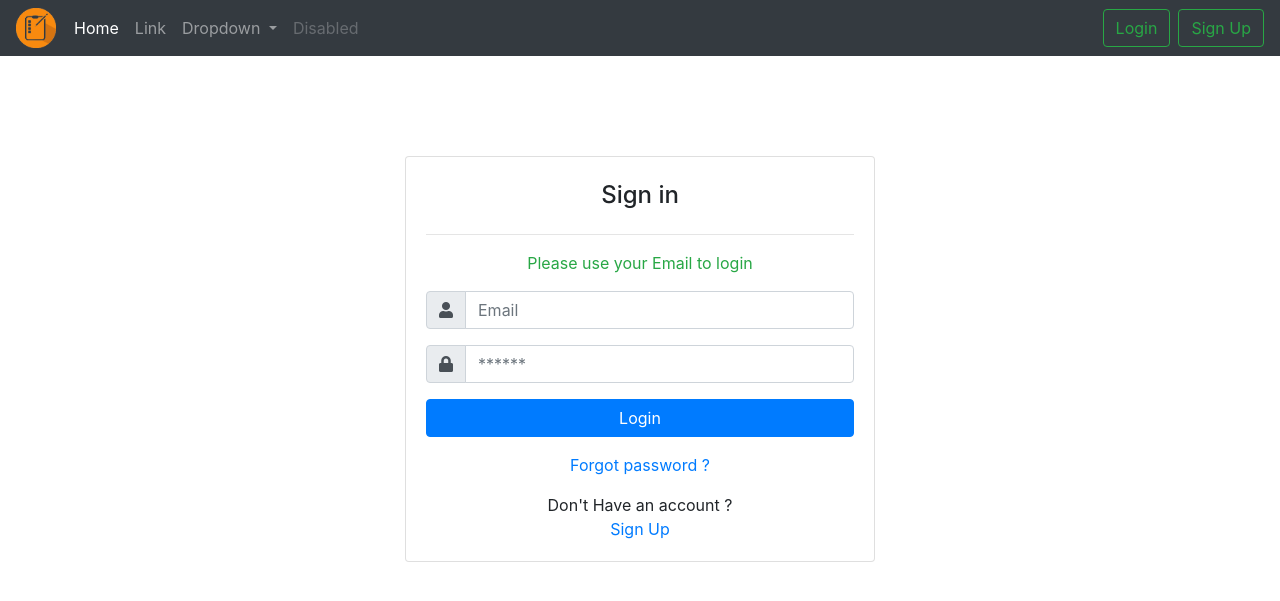
After one commit to Qianhao96/CITS-3403, a Flask app: page /login in a window 1280 px wide. The commit adds this page. Shown: the top 601 px of the page. Run offline with Flask 2, Linux system fonts and the light colour scheme; some libraries are stand-ins or nearby versions.

Commit message:
add login page and fix url between login and sign up page

```diff
--- /dev/null
+++ b/Things need to do.txt
@@ -0,0 +1,2 @@
+Login page
+	- Add background image
--- a/static/app.css
+++ b/static/app.css
@@ -0,0 +1,5 @@
+/*Loging page*/
+#login_form{
+    margin-top: 100px;
+    width: 500px;
+}
--- a/static/app.js
+++ /dev/null
@@ -1,3 +0,0 @@
-function test(text){
-	console.log(text);
-}
--- a/survey.py
+++ b/survey.py
@@ -8,9 +8,14 @@ def index():
 	return render_template('base.html')
 
 
-@app.route("/account_creation")
-def account_creation():
-	return render_template('account_creation.html')
+@app.route("/sign_up")
+def sign_up():
+	return render_template('sign_up.html')
+
+
+@app.route("/login")
+def login():
+	return render_template('login.html')
 
 
 if __name__ == '__main__':
--- a/templates/base.html
+++ b/templates/base.html
@@ -5,6 +5,7 @@
 	<!-- Boostrap, jQuery and Fonts -->
 	<link rel="stylesheet" href="https://stackpath.bootstrapcdn.com/bootstrap/4.3.1/css/bootstrap.min.css" integrity="sha384-ggOyR0iXCbMQv3Xipma34MD+dH/1fQ784/j6cY/iJTQUOhcWr7x9JvoRxT2MZw1T" crossorigin="anonymous">
 	<link rel="stylesheet" href="https://use.fontawesome.com/releases/v5.0.8/css/all.css">
+	<link rel="stylesheet" type="text/css" href="{{url_for('static', filename='app.css')}}">
 	<script src="https://code.jquery.com/jquery-3.3.1.slim.min.js" integrity="sha384-q8i/X+965DzO0rT7abK41JStQIAqVgRVzpbzo5smXKp4YfRvH+8abtTE1Pi6jizo" crossorigin="anonymous"></script>
 	<script src="https://cdnjs.cloudflare.com/ajax/libs/popper.js/1.14.7/umd/popper.min.js" integrity="sha384-UO2eT0CpHqdSJQ6hJty5KVphtPhzWj9WO1clHTMGa3JDZwrnQq4sF86dIHNDz0W1" crossorigin="anonymous"></script>
 	<script src="https://stackpath.bootstrapcdn.com/bootstrap/4.3.1/js/bootstrap.min.js" integrity="sha384-JjSmVgyd0p3pXB1rRibZUAYoIIy6OrQ6VrjIEaFf/nJGzIxFDsf4x0xIM+B07jRM" crossorigin="anonymous"></script>
@@ -14,7 +15,7 @@
 
 <body>
 	<nav class="navbar navbar-dark bg-dark navbar-expand-lg">
-	  <a href="/"> <img src="static/image/general/1.png" style="width: 40px; margin-right: 10px;"></a>
+	  <a href="{{ url_for('index') }}"> <img src="static/image/general/1.png" style="width: 40px; margin-right: 10px;"></a>
 	  <button class="navbar-toggler" type="button" data-toggle="collapse" data-target="#navbarSupportedContent" aria-controls="navbarSupportedContent" aria-expanded="false" aria-label="Toggle navigation">
 	    <span class="navbar-toggler-icon"></span>
 	  </button>
@@ -22,7 +23,7 @@
 	  <div class="collapse navbar-collapse" id="navbarSupportedContent">
 	    <ul class="navbar-nav mr-auto">
 	      <li class="nav-item active">
-	        <a class="nav-link" href="#">Home <span class="sr-only">(current)</span></a>
+	        <a class="nav-link" href="{{ url_for('index') }}">Home <span class="sr-only">(current)</span></a>
 	      </li>
 	      <li class="nav-item">
 	        <a class="nav-link" href="#">Link</a>
@@ -42,10 +43,10 @@
 	        <a class="nav-link disabled" href="#" tabindex="-1" aria-disabled="true">Disabled</a>
 	      </li>
 	    </ul>
-	    <form class="form-inline my-2 my-lg-0">
-	      <input class="form-control mr-sm-2" type="search" placeholder="Search" aria-label="Search">
-	      <button class="btn btn-outline-success my-2 my-sm-0" type="submit">Search</button>
-	    </form>
+	    <div class="form-inline my-2 my-lg-0">
+	      <a class="btn btn-outline-success my-2 my-sm-0" href="{{ url_for('login') }}" >Login</a>
+	      <a class="btn btn-outline-success my-2 my-sm-0 ml-2" href="{{ url_for('sign_up') }}" >Sign Up</a>
+	    </div>
 	  </div>
 	</nav>
 	{% block content %} {% endblock %}
--- /dev/null
+++ b/templates/login.html
@@ -0,0 +1,39 @@
+{% extends 'base.html' %}
+
+{% block content %}
+<div class="container" id="login_form">
+<div class="card">
+<article class="card-body">
+	<h4 class="card-title text-center mb-4 mt-1">Sign in</h4>
+	<hr>
+	<p class="text-success text-center">Please use your Email to login</p>
+	<form>
+	<div class="form-group">
+	<div class="input-group">
+		<div class="input-group-prepend">
+		    <span class="input-group-text"> <i class="fa fa-user"></i> </span>
+		 </div>
+		<input name="" class="form-control" placeholder="Email" type="email">
+	</div> <!-- input-group.// -->
+	</div> <!-- form-group// -->
+	<div class="form-group">
+	<div class="input-group">
+		<div class="input-group-prepend">
+		    <span class="input-group-text"> <i class="fa fa-lock"></i> </span>
+		</div>
+	    <input class="form-control" placeholder="******" type="password">
+	</div> <!-- input-group.// -->
+	</div> <!-- form-group// -->
+	<div class="form-group">
+	<button type="submit" class="btn btn-primary btn-block"> Login  </button>
+	</div> <!-- form-group// -->
+	<p class="text-center"><a href="#" >Forgot password ?</a></p>
+	<div class="text-center">
+		<h7>Don't Have an account ?</h7> <br>
+		<a href="{{ url_for('sign_up') }}">Sign Up</a>
+	</div>
+	</form>
+</article>
+</div> <!-- card.// -->
+</div>
+{% endblock content %}
```
Also changed, not shown: templates/sign_up.html (renamed from templates/account_creation.html, +5 -2 lines).
